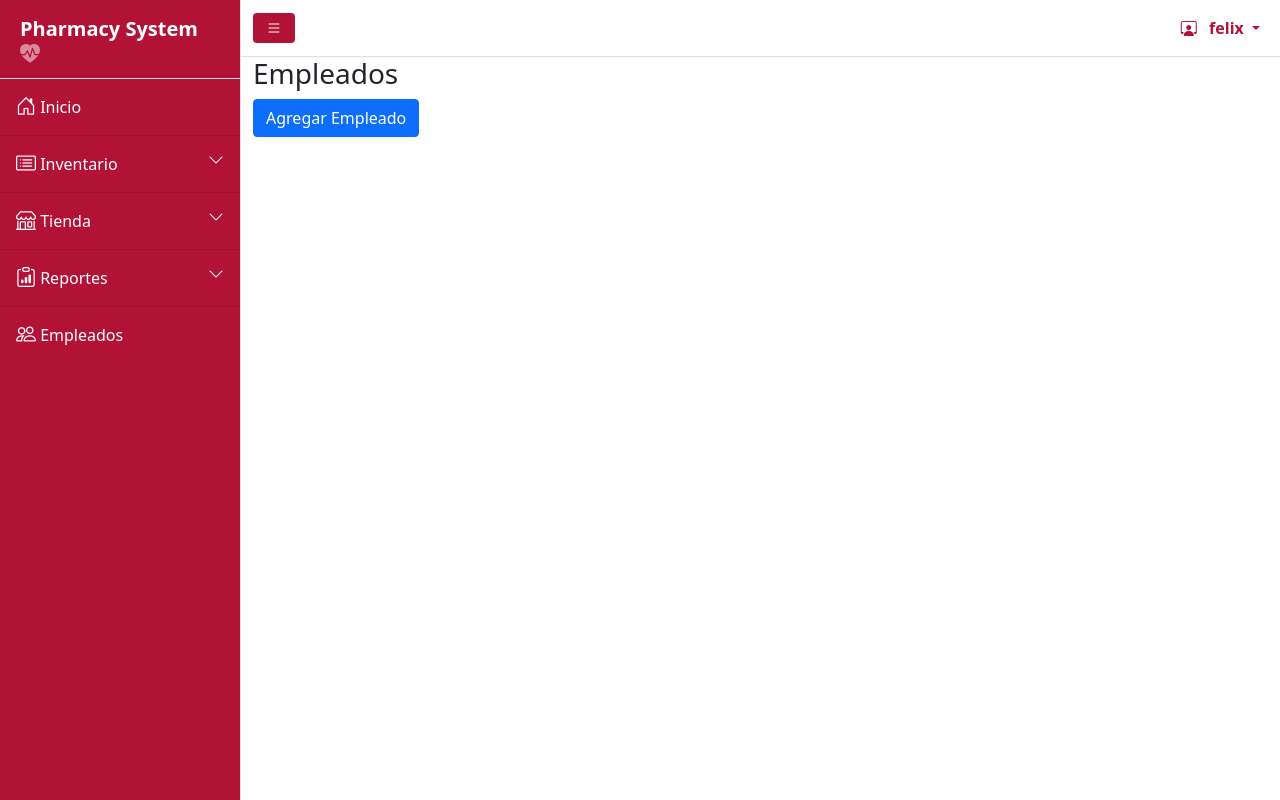
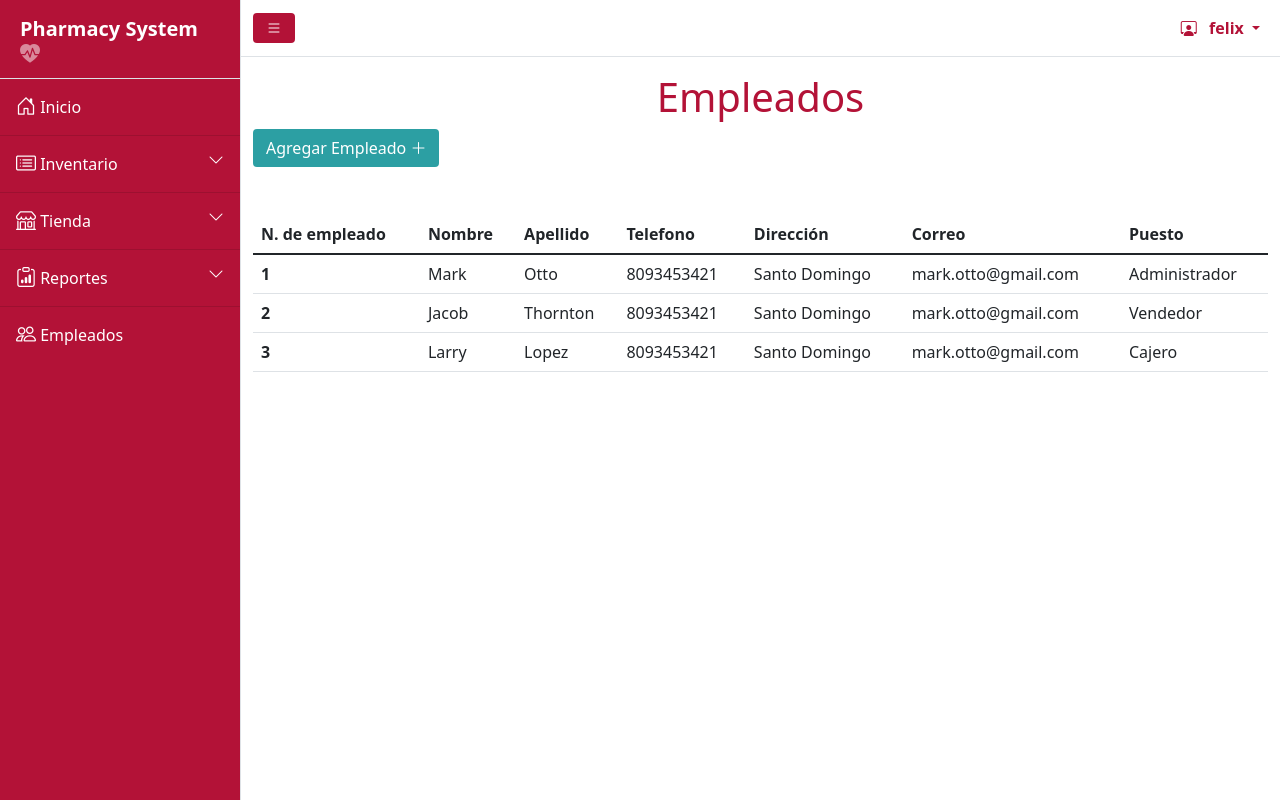
Before and after one commit to FelixAVeras/PharmacySystem_web, a PHP site: page /employees.php in a window 1280 px wide. Run offline with PHP 8.4, Linux system fonts and the light colour scheme; a user stored in the database is signed in; some libraries are stand-ins or nearby versions.

Commit message:
Vista empleados

```diff
--- a/addEmployee.php
+++ b/addEmployee.php
@@ -22,7 +22,7 @@ include ("headerLinks.php");
             <?php include ("navbar.php"); ?>
             <div class="container-fluid">
 
-                <h3>Nuevo Empleado</h3>
+                <h3 class=" mt-3">Nuevo Empleado</h3>
 
             </div>
 
--- /dev/null
+++ b/assets/css/empleados.css
@@ -0,0 +1,3 @@
+.btn-agregar{
+    background-color: #2c9fa3 !important;
+}
--- a/employees.php
+++ b/employees.php
@@ -22,10 +22,57 @@ include ("headerLinks.php");
             <?php include ("navbar.php"); ?>
             <div class="container-fluid">
 
-                <h3>Empleados</h3>
+                <h1 class="text-center mt-3">Empleados</h1>
 
-                <a href="addEmployee.php" class="btn btn-primary">Agregar Empleado</a>
+                <a href="addEmployee.php" class="btn btn-agregar text-white">Agregar Empleado
+                <i class="bi bi-plus-lg"></i>
+                </a>
 
+            </div>
+
+            <div class="container mt-5">
+            <table class="table">
+  <thead>
+    <tr>
+      <th scope="col">N. de empleado</th>
+      <th scope="col">Nombre</th>
+      <th scope="col">Apellido</th>
+      <th scope="col">Telefono</th>
+      <th scope="col">Dirección</th>
+      <th scope="col">Correo</th>
+      <th scope="col">Puesto</th>
+    </tr>
+  </thead>
+  <tbody>
+    <tr>
+      <th scope="row">1</th>
+      <td>Mark</td>
+      <td>Otto</td>
+      <td>8093453421</td>
+      <td>Santo Domingo</td>
+      <td>mark.otto@gmail.com</td>
+      <td>Administrador</td>
+    </tr>
+    <tr>
+      <th scope="row">2</th>
+      <td>Jacob</td>
+      <td>Thornton</td>
+      <td>8093453421</td>
+      <td>Santo Domingo</td>
+      <td>mark.otto@gmail.com</td>
+      <td>Vendedor</td>
+    </tr>
+    <tr>
+      <th scope="row">3</th>
+      <td>Larry</td>
+      <td>Lopez</td>
+      <td>8093453421</td>
+      <td>Santo Domingo</td>
+      <td>mark.otto@gmail.com</td>
+      <td>Cajero</td>
+    </tr>
+  </tbody>
+</table>
             </div>
 
         </div>
--- a/headerLinks.php
+++ b/headerLinks.php
@@ -2,3 +2,4 @@
 <link rel="stylesheet" href="https://cdn.jsdelivr.net/npm/bootstrap-icons@1.9.1/font/bootstrap-icons.css">
 <link rel="stylesheet" href="./Assets/css/style.css">
 <link rel="stylesheet" href="./Assets/css/custom.css">
+<link rel="stylesheet" href="./Assets/css/empleados.css">
```
